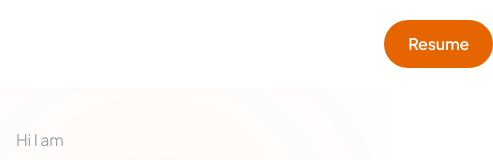
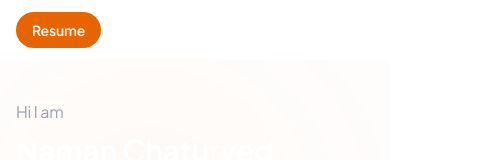
Before and after one commit to half-skirmish/portfolio-2026, a Next.js app: page / in a window 390 px wide. Shown: the top 160 px of the page, 493 px wide, since content can reach past the window. Built offline with nearby package versions, Linux system fonts and the light colour scheme.

Commit message:
feat: Make the Navbar responsive

```diff
--- a/components/Navbar.jsx
+++ b/components/Navbar.jsx
@@ -4,12 +4,12 @@ import Link from "next/link";
 
 export default function Navbar() {
   return (
-    <nav className="w-full px-8 py-5 flex items-center justify-between text-white">
+    <nav className="w-full px-4 md:px-6 lg:px-8 py-3 md:py-4 lg:py-5 flex items-center justify-between text-white">
 
       {/* Left Side - Translucent Pill Menu */}
-      <div className="flex items-center gap-8 px-8 py-3 rounded-full
+      <div className="hidden sm:flex items-center gap-3 md:gap-5 lg:gap-8 px-4 md:px-6 lg:px-8 py-2 md:py-3 rounded-full
                       bg-white/10 backdrop-blur-md border border-white/20
-                      text-sm font-medium">
+                      text-xs md:text-sm font-medium">
 
         <Link
           href="/"
@@ -45,7 +45,7 @@ export default function Navbar() {
         href="/resume.pdf"
         target="_blank"
         rel="noopener noreferrer"
-        className="bg-[#e66500] px-6 py-3 rounded-full font-semibold
+        className="bg-[#e66500] px-4 md:px-6 py-2 md:py-3 rounded-full font-semibold text-sm md:text-base
                    hover:scale-105 hover:shadow-lg
                    transition-all duration-200"
       >
```
